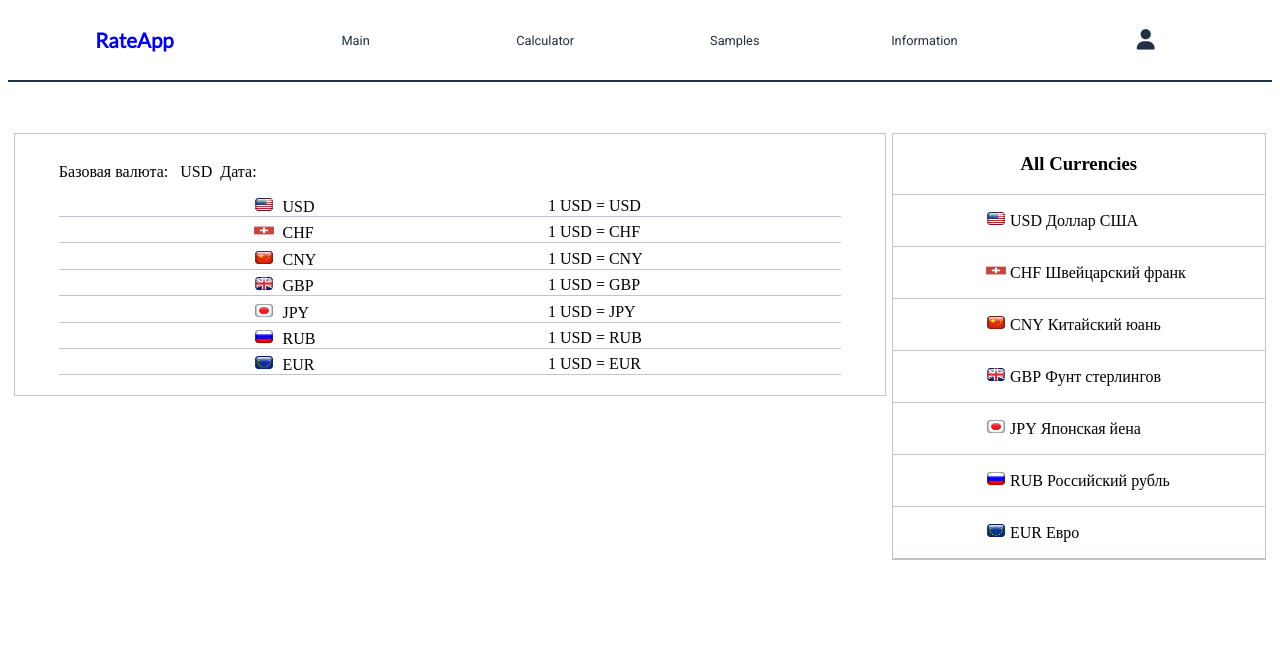
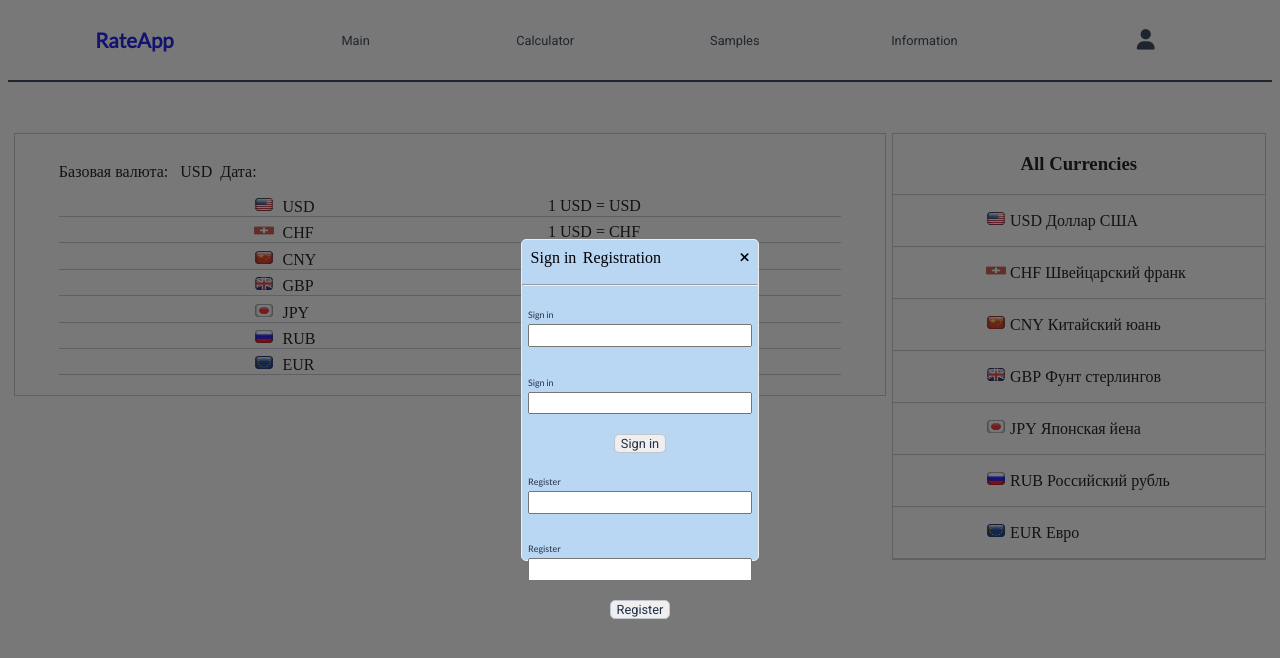
Before and after one commit to sudebovds/react-practice-course, a React (Create React App) app: page / in a window 1280 px wide. Shown: the top 658 px of the page. Built offline with nearby package versions, Linux system fonts and the light colour scheme; no server answers.

Commit message:
Autorization modal window marckup

```diff
--- a/src/App.js
+++ b/src/App.js
@@ -11,6 +11,8 @@
 import JPY from './images/JPY.png';
 import RUB from './images/RUB.png';
 import USD from './images/USD.png';
+import { Dark } from './components/dark/Dark';
+import { Modal } from './components/modal/Modal';
 
 class App extends React.Component{
   constructor(props){
@@ -184,6 +186,9 @@
           dataWrite: this.dataWrite,
           sampleRemove: this.sampleRemove
           }}>
+
+        <Dark />
+        <Modal />
         <Layout />
       </RateContext.Provider>
     );
--- /dev/null
+++ b/src/components/dark/Dark.js
@@ -0,0 +1,8 @@
+import React from 'react';
+import './dark.scss';
+
+export const Dark = () => {
+    return(
+        <div className="dark"></div>
+    );
+}
--- /dev/null
+++ b/src/components/dark/dark.scss
@@ -0,0 +1,10 @@
+.dark{
+    position: fixed;
+    top: 0;
+    right: 0;
+    left: 0;
+    bottom: 0;
+    background: #1e1e1e;
+    opacity: .6;
+    z-index: 7;
+}
--- /dev/null
+++ b/src/components/login/Login.js
@@ -0,0 +1,24 @@
+import React, { Fragment } from 'react';
+import { Button } from '../button/Button';
+import './login.scss';
+
+export const Login = () => {
+    return(
+        <Fragment>
+            <div className = 'modalForm'>
+                <div className = 'modalInput'>
+                    <span>Sign in</span>
+                    <input type = 'text' />
+                </div>
+
+                <div className = 'modalInput'>
+                    <span>Sign in</span>
+                    <input type = 'text' />
+                </div>
+            </div>
+            <div className = 'modalBtn'>
+                <Button text = 'Sign in' />
+            </div>
+        </Fragment>
+    );
+}
--- /dev/null
+++ b/src/components/login/login.scss
@@ -0,0 +1,23 @@
+.modalInput{
+    margin: 1vw auto;
+    padding: .5vw;
+    display: grid;
+    grid-template-columns: 1fr;
+
+    span{
+        color: #223045;
+        font-family: 'Lato', sans-serif;
+        font-size: .7vw;
+        line-height: 1.5vw;
+    }
+
+    input{
+        height: 1.3vw;
+    }
+}
+.modalBtn{
+    margin: .3vw auto;
+    display: flex;
+    justify-content: center;
+    align-items: center;
+}
--- /dev/null
+++ b/src/components/modal/Modal.js
@@ -0,0 +1,26 @@
+import React, { Fragment } from 'react';
+import { Login } from '../login/Login';
+import { Register } from '../register/Register';
+import './modal.scss';
+
+export const Modal = () => {
+    return(
+        <div className = 'modal'>
+
+            <Fragment>
+                <div className = 'modalHead'>
+                    <ul>
+                        <li>Sign in</li>
+                        <li>Registration</li>
+                    </ul>
+
+                    <i className = 'fa fa-times' aria-hidden = 'true'></i>
+                </div>
+                <hr />
+            </Fragment>
+
+            <Login />
+            <Register />
+        </div>
+    );
+}
--- /dev/null
+++ b/src/components/modal/modal.scss
@@ -0,0 +1,54 @@
+.modal{
+    width: 18.5vw;
+    height: 25vw;
+    background: #B9D6F3;
+    border: 1px solid #eee;
+    opacity: 1;
+    z-index: 8;
+    position: absolute;
+    margin: auto;
+    top: 0;
+    bottom: 0;
+    left: 0;
+    right: 0;
+    border-radius: 5px;
+   // display: none;
+
+    .modalHead{
+        padding: 0.7vw;
+        display: flex;
+        justify-content: space-between;
+        align-items: center;
+
+        ul{
+            margin: 0;
+            padding: 0;
+            list-style: none;
+
+            :nth-child(1){
+                margin-right: .5vw;
+            }
+
+            li{
+                display: inline-block;
+
+                a{
+                    text-decoration: none;
+                    color: #223045;
+                    font-family: 'Roboto', sans-serif;
+                    font-size: 1vw;
+                }
+            }
+        }
+
+        i{
+            font-size: 1vw;
+            cursor: pointer;
+            transition: all .3s ease-out;
+
+            &:hover{
+                transform: rotate(90deg);
+            }
+        }
+    }
+}
--- /dev/null
+++ b/src/components/register/Register.js
@@ -0,0 +1,24 @@
+import React, { Fragment } from 'react';
+import { Button } from '../button/Button';
+import './register.scss';
+
+export const Register = () => {
+    return(
+        <Fragment>
+            <div className = 'modalForm'>
+                <div className = 'modalInput'>
+                    <span>Register</span>
+                    <input type = 'text' />
+                </div>
+
+                <div className = 'modalInput'>
+                    <span>Register</span>
+                    <input type = 'text' />
+                </div>
+            </div>
+            <div className = 'modalBtn'>
+                <Button text = 'Register' />
+            </div>
+        </Fragment>
+    );
+}
--- /dev/null
+++ b/src/components/register/register.scss
@@ -0,0 +1,23 @@
+.modalInput{
+    margin: 1vw auto;
+    padding: .5vw;
+    display: grid;
+    grid-template-columns: 1fr;
+
+    span{
+        color: #223045;
+        font-family: 'Lato', sans-serif;
+        font-size: .7vw;
+        line-height: 1.5vw;
+    }
+
+    input{
+        height: 1.3vw;
+    }
+}
+.modalBtn{
+    margin: .3vw auto;
+    display: flex;
+    justify-content: center;
+    align-items: center;
+}
```
Also changed, not shown: 1 other file (tests, documents, lock files or other folders).
